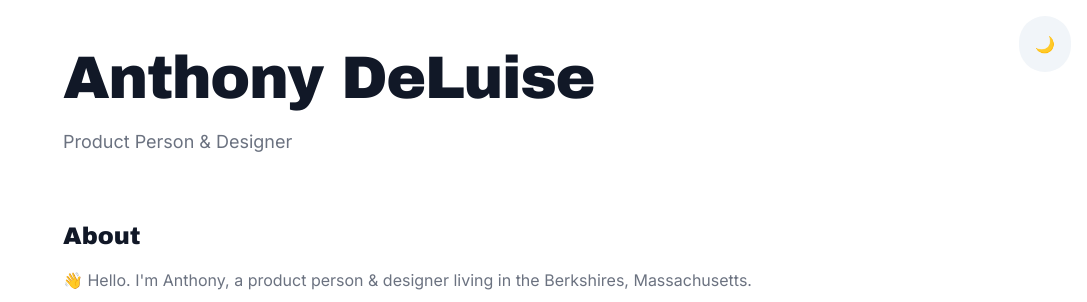
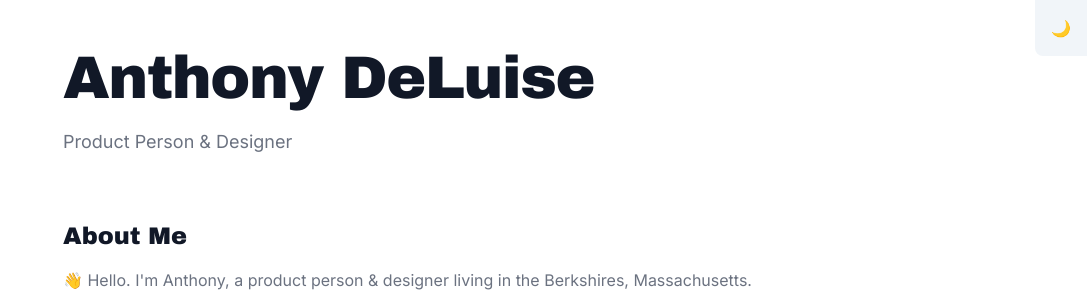
Before and after one commit to adeluise/personal-website, a Next.js app: page / in a window 1280 px wide. Shown: the top 302 px of the page, without its empty margins (193-1280 px from the left). Built offline with nearby package versions, Linux system fonts and the light colour scheme.

Commit message:
Updates dark mode toggle

```diff
--- a/pages/index.tsx
+++ b/pages/index.tsx
@@ -28,7 +28,7 @@ export default function Home() {
         <div className="text-left">
           <button
             onClick={toggleDarkMode}
-            className="absolute top-4 right-4 p-4 rounded-full bg-slate-100 dark:bg-slate-700 text-gray-800 dark:text-gray-200"
+            className="absolute top-0 right-0 p-4 rounded-bl-lg bg-slate-100 dark:bg-slate-700 text-gray-800 dark:text-gray-200"
           >
             {darkMode ? '☀️' : '🌙'}
           </button>
@@ -41,7 +41,7 @@ export default function Home() {
         </div>
 
         <div className="mt-16">
-          <h2 className="font-header text-2xl text-gray-900 dark:text-gray-100">About</h2>
+          <h2 className="font-header text-2xl text-gray-900 dark:text-gray-100">About Me</h2>
           <p className="mt-4 text-gray-500 dark:text-gray-400">
            👋 Hello. I'm Anthony, a product person &amp; designer living in the Berkshires, Massachusetts.
           </p>
```
